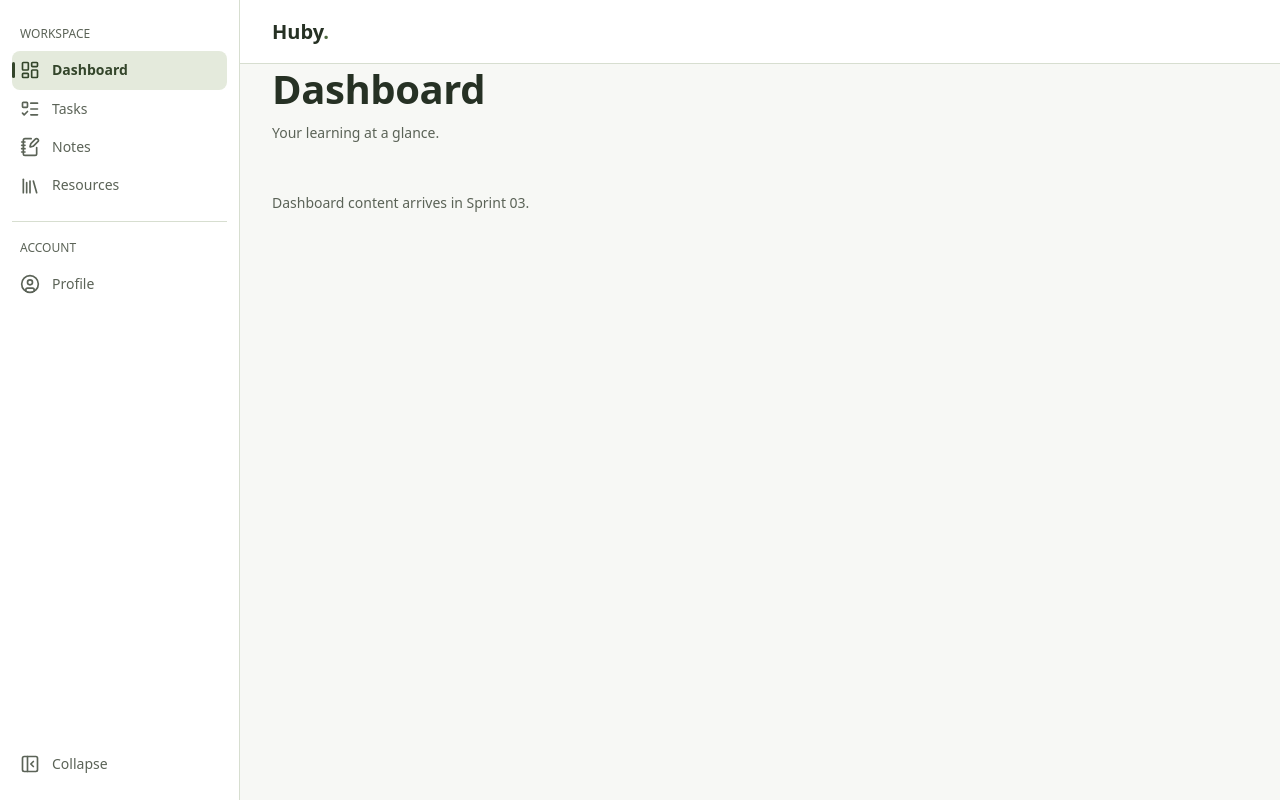
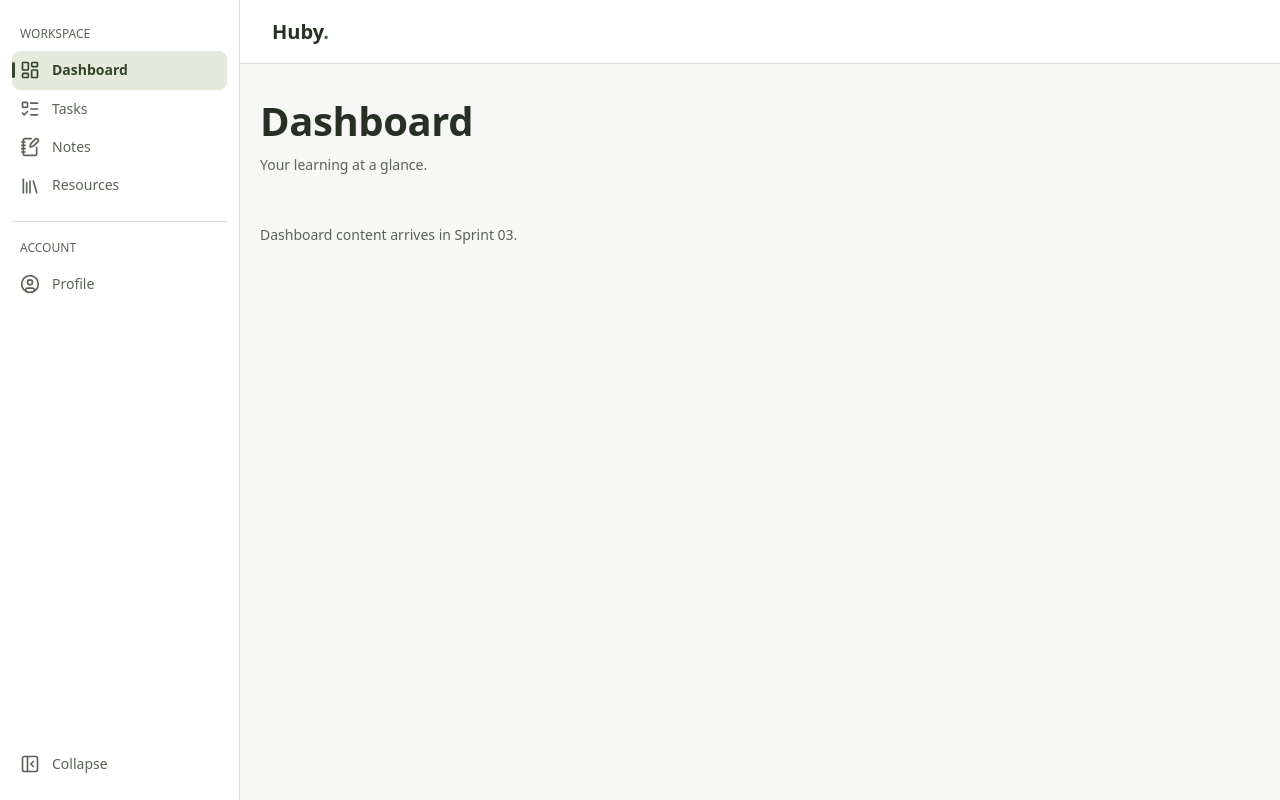
Before and after one commit to Ziad-Amr1/student-learning-hub, a React (Vite) app: page /dashboard in a window 1280 px wide. Built offline with nearby package versions, Linux system fonts and the light colour scheme.

Commit message:
fix: polish app shell layout spacing and drawer

```diff
--- a/src/components/layout/AppShell.css
+++ b/src/components/layout/AppShell.css
@@ -11,6 +11,8 @@
 .app-shell__main {
   grid-area: main;
   outline: none;
+  /* breathing room below the navbar */
+  padding-block-start: var(--space-6);
   /* keep content clear of the fixed mobile nav bar + iOS home indicator */
   padding-bottom: calc(
     var(--layout-mobilenav-height) + env(safe-area-inset-bottom, 0px) +
@@ -35,16 +37,31 @@
   top: var(--space-2);
 }
 
+@media (min-width: 768px) {
+  .app-shell__main {
+    padding-block-start: var(--space-8);
+  }
+}
+
 @media (min-width: 1024px) {
   .app-shell {
-    /* auto column lets the sidebar own its (collapsible) token width */
-    grid-template-columns: auto 1fr;
+    grid-template-columns: var(--layout-sidebar-width) 1fr;
     grid-template-areas:
       'sidebar navbar'
       'sidebar main';
+    transition: grid-template-columns 150ms ease;
+  }
+
+  .app-shell--sidebar-collapsed {
+    grid-template-columns: var(--layout-sidebar-width-collapsed) 1fr;
   }
 
   .app-shell__main {
     padding-bottom: var(--layout-section-gap);
   }
+
+  /* balanced gap between sidebar and page content */
+  .app-shell__page {
+    padding-left: var(--space-5);
+  }
 }
--- a/src/components/layout/AppShell.jsx
+++ b/src/components/layout/AppShell.jsx
@@ -7,6 +7,7 @@ import {
   ListTodo,
   NotebookPen,
 } from 'lucide-react'
+import { cx } from '../../utils/cx'
 import Navbar from './Navbar'
 import Sidebar from './Sidebar'
 import MobileNav from './MobileNav'
@@ -24,16 +25,26 @@ const NAV_ITEMS = [
 
 export default function AppShell() {
   const [menuOpen, setMenuOpen] = useState(false)
+  const [sidebarCollapsed, setSidebarCollapsed] = useState(false)
 
   return (
-    <div className="app-shell">
+    <div
+      className={cx(
+        'app-shell',
+        sidebarCollapsed && 'app-shell--sidebar-collapsed'
+      )}
+    >
       <a className="skip-link" href="#main-content">
         Skip to content
       </a>
       <Navbar items={NAV_ITEMS} onMenuClick={() => setMenuOpen(true)} />
-      <Sidebar items={NAV_ITEMS} />
+      <Sidebar
+        items={NAV_ITEMS}
+        collapsed={sidebarCollapsed}
+        onToggle={() => setSidebarCollapsed(!sidebarCollapsed)}
+      />
       <main id="main-content" className="app-shell__main" tabIndex={-1}>
-        <Container>
+        <Container className="app-shell__page">
           <Outlet />
         </Container>
       </main>
--- a/src/components/layout/Navbar.css
+++ b/src/components/layout/Navbar.css
@@ -13,6 +13,7 @@
   padding-inline: var(--space-4);
   display: flex;
   align-items: center;
+  justify-content: space-between;
   gap: var(--space-2);
 }
 
@@ -22,7 +23,7 @@
   justify-content: center;
   width: var(--space-10);
   height: var(--space-10);
-  margin-left: calc(-1 * var(--space-2));
+  margin-right: calc(-1 * var(--space-2));
   border: none;
   border-radius: var(--radius-md);
   background-color: transparent;
--- a/src/components/layout/Navbar.jsx
+++ b/src/components/layout/Navbar.jsx
@@ -6,6 +6,9 @@ export default function Navbar({ items, onMenuClick }) {
   return (
     <header className="navbar">
       <div className="navbar__inner">
+        <NavLink to="/dashboard" className="navbar__brand">
+          Huby<span className="navbar__brand-dot">.</span>
+        </NavLink>
         <button
           type="button"
           className="navbar__menu-button"
@@ -14,9 +17,6 @@ export default function Navbar({ items, onMenuClick }) {
         >
           <Menu aria-hidden="true" />
         </button>
-        <NavLink to="/dashboard" className="navbar__brand">
-          Huby<span className="navbar__brand-dot">.</span>
-        </NavLink>
       </div>
     </header>
   )
--- a/src/components/layout/NavigationDrawer.css
+++ b/src/components/layout/NavigationDrawer.css
@@ -1,16 +1,20 @@
 .drawer {
   position: fixed;
-  inset: 0 auto 0 0;
+  inset: 0 0 0 auto;
   margin: 0;
   height: 100vh;
+  max-height: 100vh;
   height: 100dvh;
+  max-height: 100dvh;
   width: var(--layout-sidebar-width);
   max-width: calc(100vw - var(--space-16));
-  padding: var(--space-6) var(--space-3) var(--space-4);
+  padding: var(--space-6) var(--space-3);
+  padding-bottom: calc(var(--space-4) + env(safe-area-inset-bottom, 0px));
   border: none;
-  border-right: 1px solid var(--color-border);
+  border-left: 1px solid var(--color-border);
   background-color: var(--color-surface);
   color: var(--color-foreground);
+  overflow-y: auto;
   overscroll-behavior: contain;
 }
 
--- a/src/components/layout/Sidebar.jsx
+++ b/src/components/layout/Sidebar.jsx
@@ -1,4 +1,3 @@
-import { useState } from 'react'
 import { NavLink } from 'react-router-dom'
 import { PanelLeftClose, PanelLeftOpen } from 'lucide-react'
 import { cx } from '../../utils/cx'
@@ -10,9 +9,7 @@ const SECTIONS = [
   { id: 'account', label: 'Account' },
 ]
 
-export default function Sidebar({ items }) {
-  const [collapsed, setCollapsed] = useState(false)
-
+export default function Sidebar({ items, collapsed = false, onToggle }) {
   return (
     <aside className={cx('sidebar', collapsed && 'sidebar--collapsed')}>
       <nav className="sidebar__nav" aria-label="Primary">
@@ -48,7 +45,7 @@ export default function Sidebar({ items }) {
         className="sidebar__toggle"
         aria-label={collapsed ? 'Expand sidebar' : 'Collapse sidebar'}
         title={collapsed ? 'Expand sidebar' : 'Collapse sidebar'}
-        onClick={() => setCollapsed(!collapsed)}
+        onClick={onToggle}
       >
         {collapsed ? <PanelLeftOpen aria-hidden="true" /> : <PanelLeftClose aria-hidden="true" />}
         <span className="sidebar__label">Collapse</span>
```
